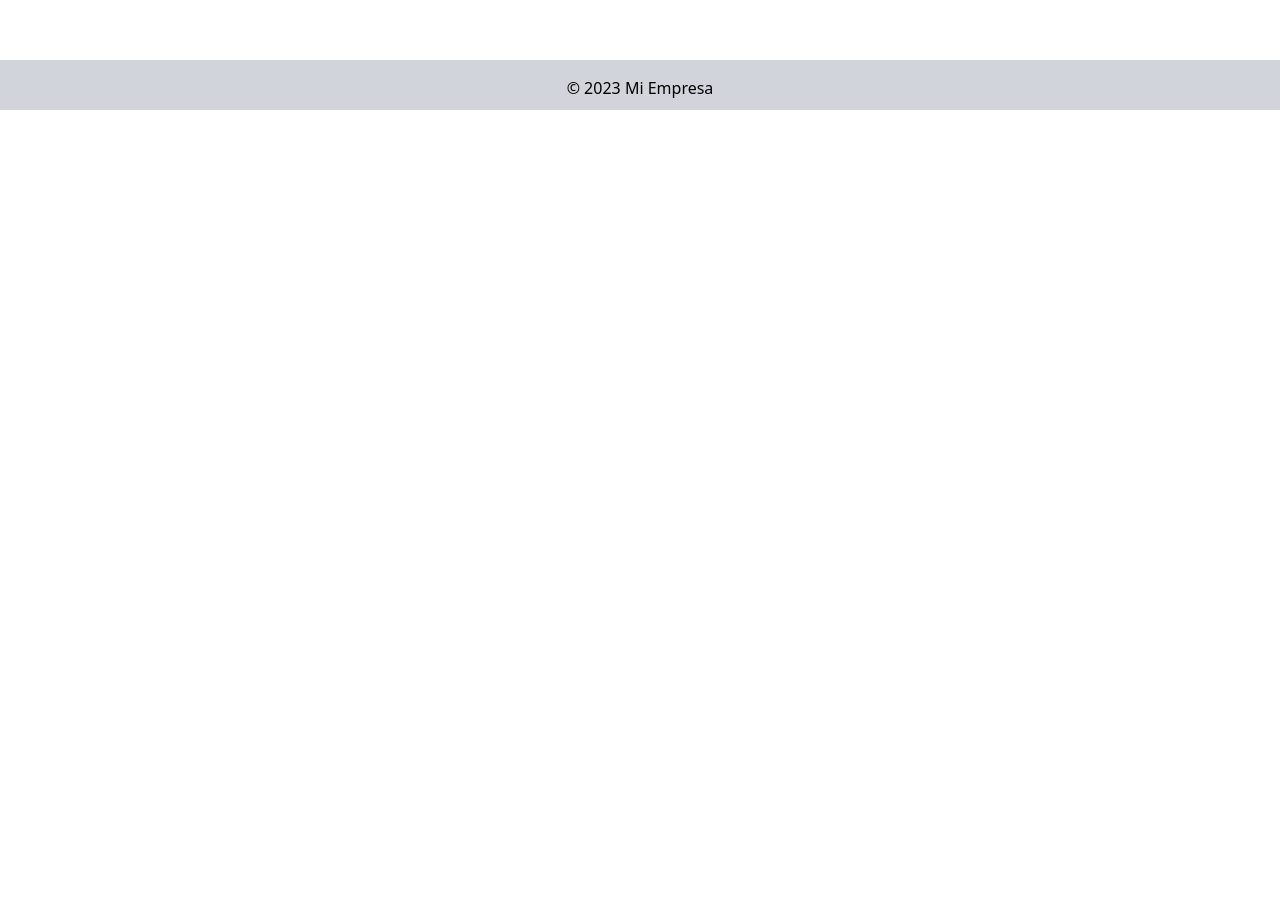
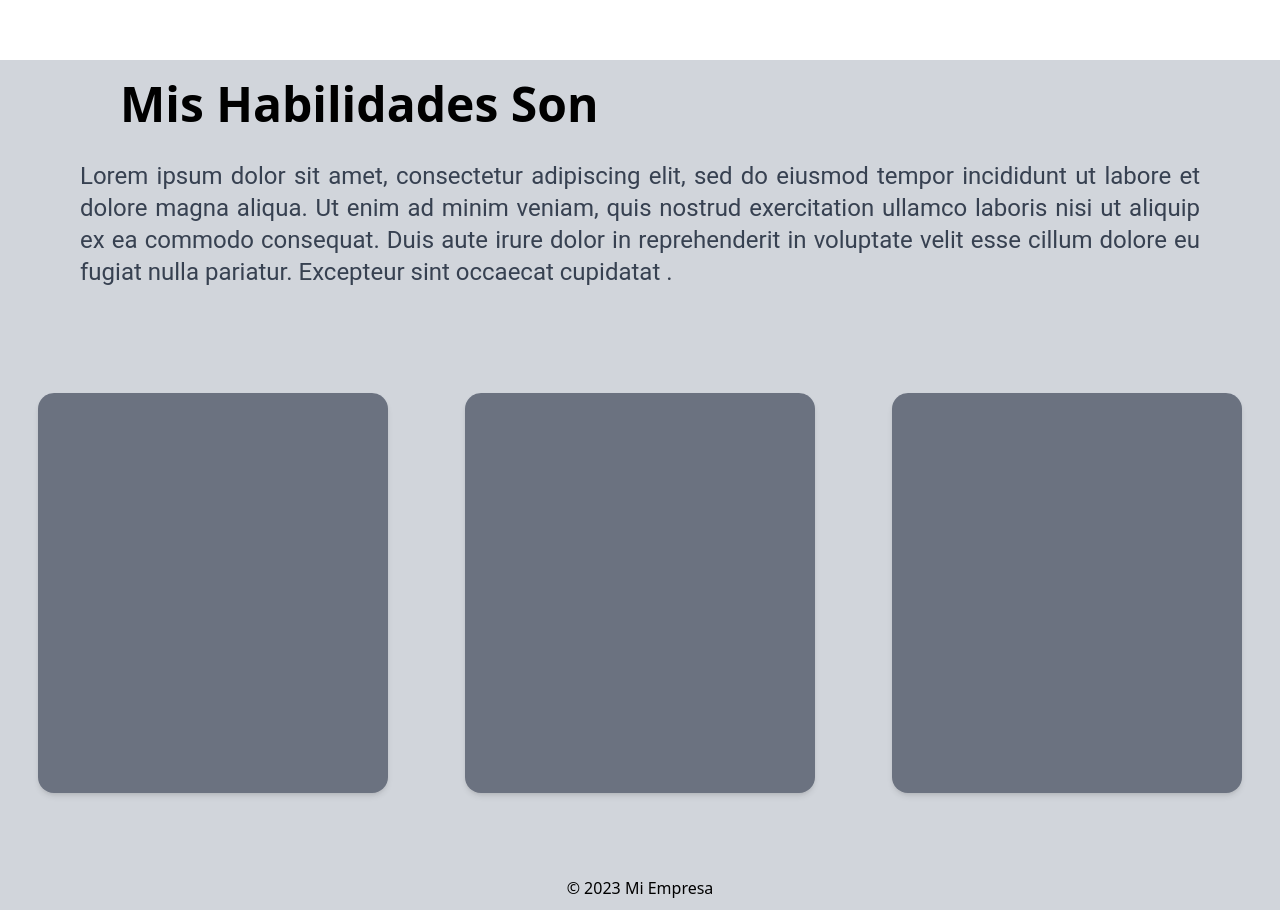
Before and after one commit to ncrevelo/interfaces, a React (Vite) app: page / in a window 1280 px wide. Shown: the part 2400-3310 px from the top of the page. Before the commit the page ends 2510 px from the top, so only its background shows below. Built offline with nearby package versions, Linux system fonts and the light colour scheme.

Commit message:
cambios agregados

```diff
--- a/src/App.jsx
+++ b/src/App.jsx
@@ -83,6 +83,23 @@ export default function App() {
       </section>
 
 
+
+<section className="bg-gray-300 w-screen h-screen grid grid-rows-6">
+  <section className="row-span-2">
+    <h2 className=" text-left pl-[120px] text-5xl font-bold flex-col pt-5 order-start" >Mis Habilidades Son</h2>
+    <section className="  text-2xl font-oswald px-[80px] text-gray-700 flex-col justify-center text-justify width: 180px height: auto word-wrap: break-word order-1 pt-8" style={{ maxHeight: '200px', overflowY: 'auto' }}>
+      <p > Lorem ipsum dolor sit amet, consectetur adipiscing elit, sed do eiusmod tempor incididunt ut labore et dolore magna aliqua. Ut enim ad minim veniam, quis nostrud exercitation ullamco laboris nisi ut aliquip ex ea commodo consequat. Duis aute irure dolor in reprehenderit in voluptate velit esse cillum dolore eu fugiat nulla pariatur. Excepteur sint occaecat cupidatat .
+      </p>
+    </section>
+  </section>
+  <section className="row-span-4 grid grid-cols-3 items-center">
+    <section className="flex w-[350px] h-[400px] flex-col overflow-hidden border-1 bg-gray-500 rounded-2xl  shadow-md mx-auto"></section>
+    <section className="flex w-[350px] h-[400px] flex-col overflow-hidden border-1 bg-gray-500 rounded-2xl  shadow-md mx-auto"></section>
+    <section className="flex w-[350px] h-[400px] flex-col overflow-hidden border-1 bg-gray-500 rounded-2xl  shadow-md mx-auto"></section>
+  </section>
+</section>
+
+
       </main>
 
       {/* Pie de página (Footer) */}
```
